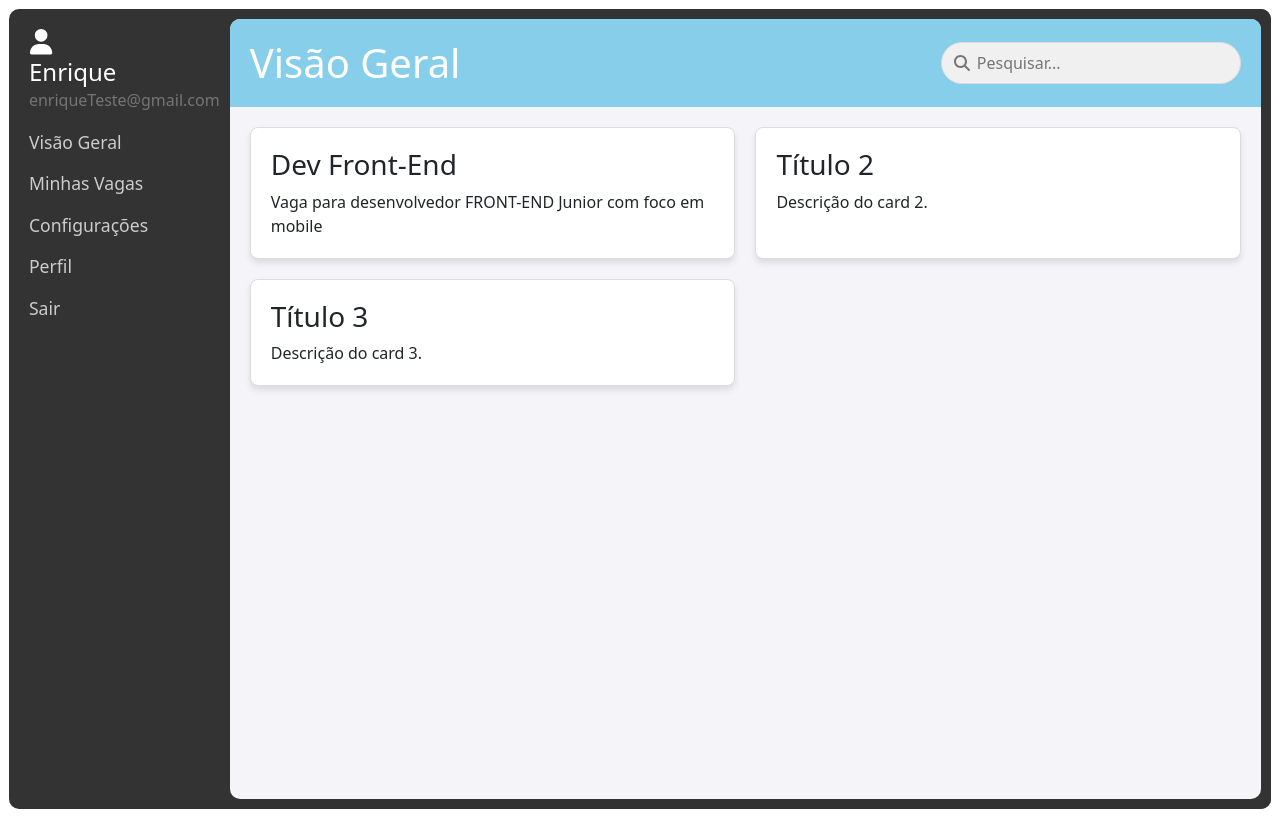
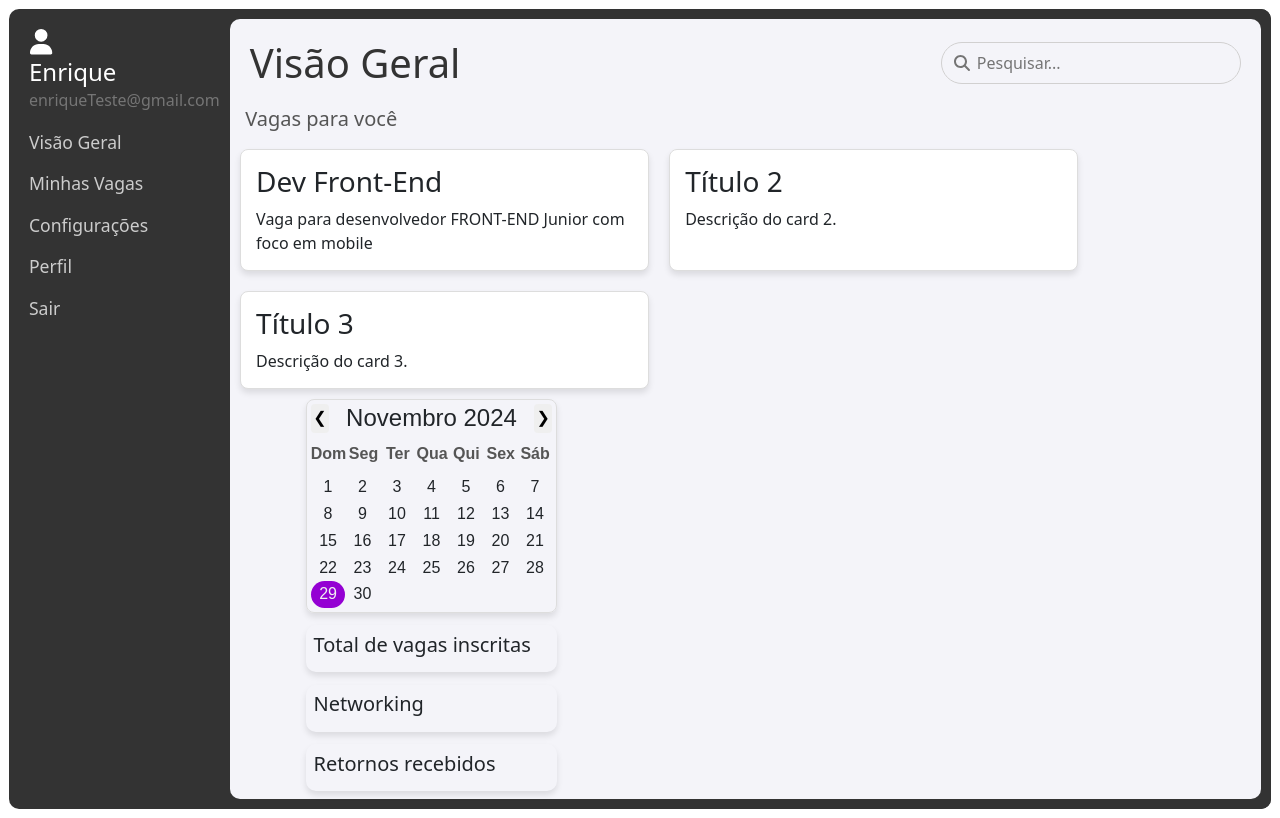
Before and after one commit to LucasKuniyoshi/3C_Final_Project, a Vue app in the folder frontend/: page /dashboard in a window 1280 px wide. Built offline with nearby package versions, Linux system fonts and the light colour scheme.

Commit message:
Dashboard 75%

```diff
--- a/frontend/src/views/Dashboard.vue
+++ b/frontend/src/views/Dashboard.vue
@@ -26,6 +26,8 @@
             </div>
           </header>
 
+          <h5 class="topicos">Vagas para você</h5>
+          <div class="vagas-content">
             <section class="content">
               <div class="card" @click="openModal('Dev Front-End', 'Vaga para desenvolvedor FRONT-END Junior com foco em mobile', 'salario', 'localização', 'requisitos')">
                 <h3>Dev Front-End</h3>
@@ -40,6 +42,82 @@
                 <p>Descrição do card 3.</p>
               </div>
             </section>
+            <section class="activities">
+              <div class="calendar">
+                <div class="calendar-header">
+                  <button>&#10094;</button>
+                  <h2>Novembro 2024</h2>
+                  <button>&#10095;</button>
+                </div>
+
+                <div class="calendar-days">
+                  <div>Dom</div>
+                  <div>Seg</div>
+                  <div>Ter</div>
+                  <div>Qua</div>
+                  <div>Qui</div>
+                  <div>Sex</div>
+                  <div>Sáb</div>
+                </div>
+
+                <div class="calendar-dates">
+                  <div>
+                    <div class="day">1</div>
+                    <div class="day">8</div>
+                    <div class="day">15</div>
+                    <div class="day">22</div>
+                    <div class="current-day">29</div>
+                  </div>
+                  <div>
+                    <div class="day">2</div>
+                    <div class="day">9</div>
+                    <div class="day">16</div>
+                    <div class="day">23</div>
+                    <div class="day">30</div>
+                  </div>
+                  <div>
+                    <div class="day">3</div>
+                    <div class="day">10</div>
+                    <div class="day">17</div>
+                    <div class="day">24</div>
+                  </div>
+                  <div>
+                    <div class="day">4</div>
+                    <div class="day">11</div>
+                    <div class="day">18</div>
+                    <div class="day">25</div>
+                  </div>
+                  <div>
+                    <div class="day">5</div>
+                    <div class="day">12</div>
+                    <div class="day">19</div>
+                    <div class="day">26</div>
+                  </div>
+                  <div>
+                    <div class="day">6</div>
+                    <div class="day">13</div>
+                    <div class="day">20</div>
+                    <div class="day">27</div>
+                  </div>
+                  <div>
+                    <div class="day">7</div>
+                    <div class="day">14</div>
+                    <div class="day">21</div>
+                    <div class="day">28</div>
+                  </div>
+                </div>
+              </div>
+              <div class="insights">
+                <h5>Total de vagas inscritas</h5>
+              </div>
+              <div class="insights">
+                <h5>Networking</h5>
+              </div>
+              <div class="insights">
+                <h5>Retornos recebidos</h5>
+              </div>
+            </section>
+          </div>
         </div>
       </div>
 
@@ -149,8 +227,8 @@
   .search-bar {
     display: flex;
     align-items: center;
-    background-color: #f0f0f0;
-    border: 1px solid #ddd;
+    background-color: #f4f4f9;
+    border: 1px solid #d1d0d0;
     border-radius: 25px;
     padding: 0.2%;
     width: 100%;
@@ -195,8 +273,8 @@
     justify-content: space-between;
     align-items: center;
     padding: 20px;
-    background-color: skyblue;
-    color: #fff;
+    /* background-color: skyblue; */
+    color: #333;
     border-top-left-radius: 10px;
     border-top-right-radius: 10px;
   }
@@ -205,13 +283,24 @@
     margin: 0;
   }
 
+  .vagas-content{
+    display: flex;
+    flex-direction: row;
+    flex-wrap: wrap;
+  }
+
   /* Estilo da Área de Conteúdo */
   .content {
-    padding: 20px;
+    padding: 1%;
     display: flex;
     gap: 20px;
     flex-wrap: wrap;
     overflow-y: auto;
+  }
+
+  .topicos{
+    margin-left: 1.5%;
+    color: #555;
   }
 
   /* Estilo dos Cards */
@@ -219,7 +308,7 @@
     background-color: #fff;
     border: 1px solid #ddd;
     border-radius: 8px;
-    padding: 20px;
+    padding: 1.8%;
     width: calc(50% - 10px);
     box-shadow: 0 4px 6px rgba(0, 0, 0, 0.1);
     cursor: pointer;
@@ -287,4 +376,82 @@
     color: #FFF;
     transition: .4s;
   }
+
+  .activities{
+    margin-left: 7.4%;
+  }
+
+  /* Estilo do container do calendário */
+  .calendar {
+    width: 100%;
+    max-width: 100%;
+    margin: 0 auto;
+    padding: 1.5%;
+    border: 1px solid #ddd;
+    border-radius: 8px;
+    box-shadow: 0 4px 6px rgba(0, 0, 0, 0.1);
+    font-family: Arial, sans-serif;
+  }
+
+  /* Cabeçalho do calendário */
+  .calendar-header {
+    display: flex;
+    justify-content: space-between;
+    align-items: center;
+    margin-bottom: 4%;
+  }
+
+  .calendar-header h2 {
+    font-size: 1.5em;
+    margin: 0;
+  }
+
+  .calendar-header button {
+    /* background-color: #007bff; */
+    /* color: #fff; */
+    border: none;
+    padding: 1%;
+    border-radius: 4px;
+    cursor: pointer;
+  }
+
+  /* Dias da semana */
+  .calendar-days {
+    display: grid;
+    grid-template-columns: repeat(7, 1fr);
+    font-weight: bold;
+    text-align: center;
+    margin-bottom: 3.2%;
+    color: #555;
+  }
+
+  /* Dias do mês */
+  .calendar-dates {
+    display: grid;
+    grid-template-columns: repeat(7, 1fr);
+    text-align: center;
+  }
+
+  .current-day {
+    padding: 4% 0;
+    border-radius: 50px;
+    cursor: pointer;
+    transition: background-color 0.3s;
+    color: #f0f0f0;
+    background-color: darkviolet;
+  }
+
+  .day {
+    padding: 4% 0;
+    border-radius: 4px;
+    cursor: pointer;
+    transition: background-color 0.3s;
+  }
+
+  .insights{
+    margin-top: 5%;
+    box-shadow: 0 4px 6px rgba(0, 0, 0, 0.1);
+    border-radius: 10px;
+    padding: 3%;
+  }
   </style>
```
Lines whose indentation alone changed are shown as unchanged.
